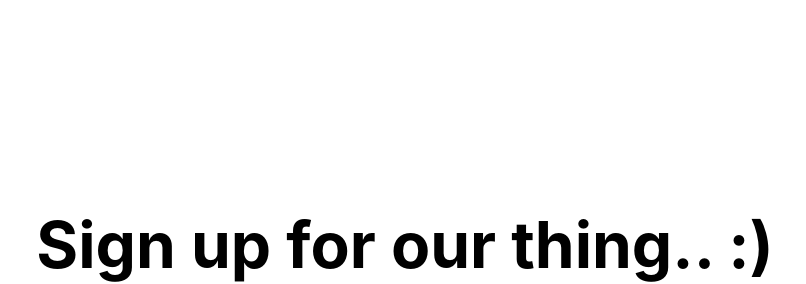
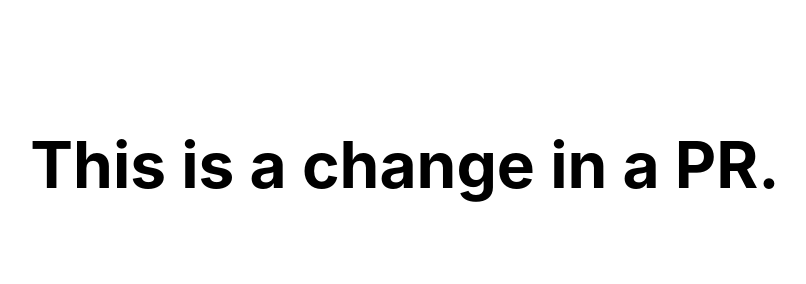
Before and after one commit to raubrey2014/firebase-ci-example, a Next.js app in the folder front-end/: page / in a window 1280 px wide. Shown: the top 284 px of the page, without its empty margins (235-1041 px from the left). Built offline with nearby package versions, Linux system fonts and the light colour scheme; no server answers; the database is empty.

Commit message:
Small change

```diff
--- a/front-end/pages/index.tsx
+++ b/front-end/pages/index.tsx
@@ -28,6 +28,7 @@ export default function Home() {
       </Head>
 
       <main className={styles.main}>
+        <h1 className={styles.title}>This is a change in a PR.</h1>
         <h1 className={styles.title}>Sign up for our thing.. :)</h1>
 
         <div style={{ display: "flex" }}>
```
